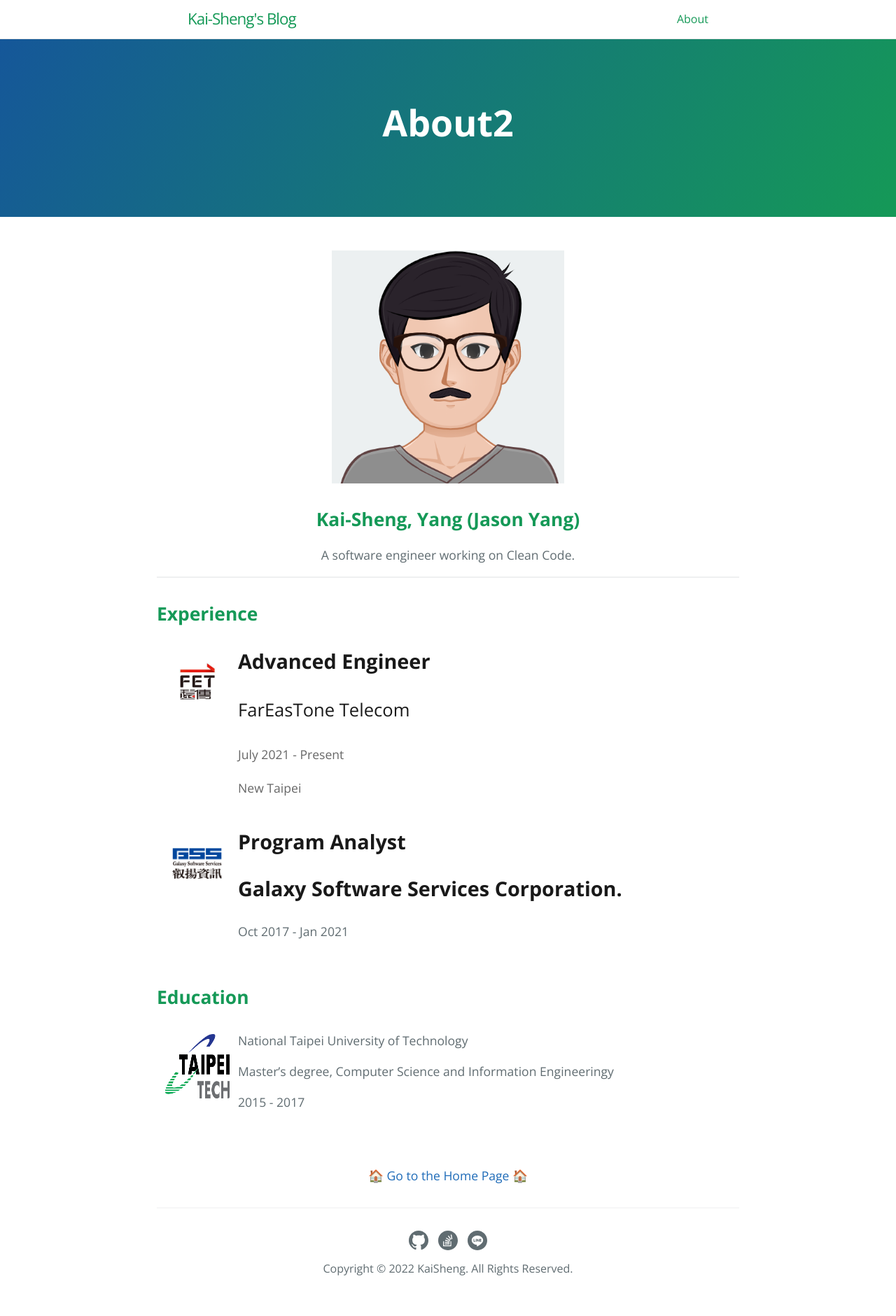
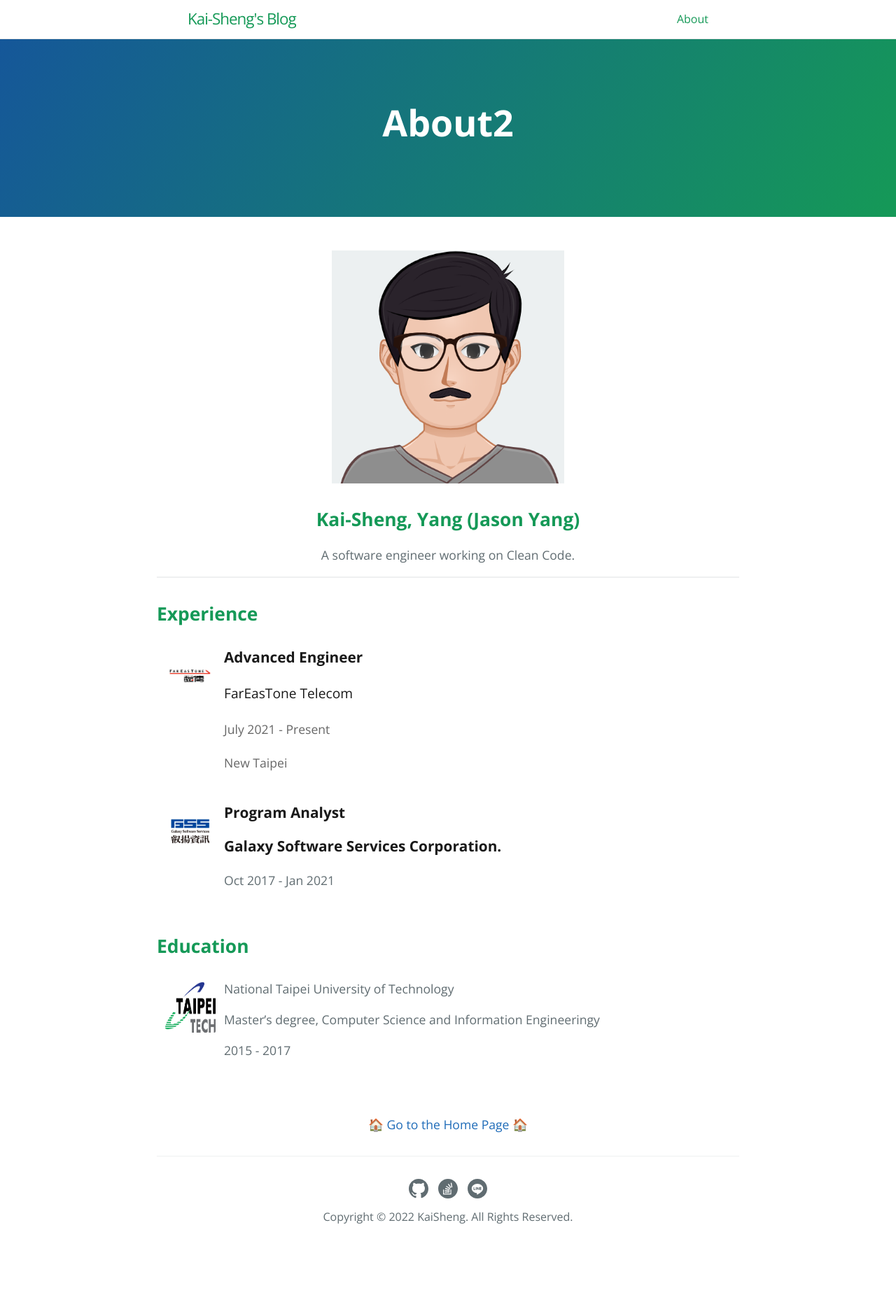
Before and after one commit to KaiSheng714/KaiSheng714.github.io, a Jekyll site: the page built from about2.html, in a window 1280 px wide. Shown: the whole page at 70% size. Built offline with Jekyll 4.4.1, drawn with Linux system fonts in a browser that asks for light colours; after the commit the page ends 1807 px from its top, so only the background shows below that.

Commit message:
profile2

```diff
--- a/_sass/blog/_layout.scss
+++ b/_sass/blog/_layout.scss
@@ -189,8 +189,8 @@ img[src*="size=small"] {
 
 
 .artdeco-entity-image--square-4 {
-  width: 100px;
-  height: 100px;
+  width: 80px;
+  height: 80px;
   -webkit-box-sizing: border-box;
   box-sizing: border-box;
   background-clip: content-box;
@@ -216,31 +216,33 @@ img[src*="size=small"] {
 
 
 .profile-section-card__title {
-  font-size: 1.8rem;
+  font-size: 1.3rem;
   line-height: 1.33333;
   font-weight: 600;
   color: rgba(0, 0, 0, 0.9);
   margin: 0;
+  margin-bottom: 0;
 }
 
 .profile-section-card__subtitle {
-  font-size: 1.6rem;
+  font-size: 1.2rem;
   line-height: 1.75;
   font-weight: 400;
   color: rgba(0, 0, 0, 0.9);
   margin: 0;
+  margin-bottom: 0;
   font-style: normal;
 }
 
 .profile-section-card__meta {
-  font-size: 1.6rem;
+  font-size: 1.1rem;
   line-height: 1.75;
   font-weight: 400;
-  color: rgba(0,0,0,0.6);
+  color: rgba(0, 0, 0, 0.6);
   margin: 0;
-      padding: 0;
-      border: 0;
-      font-size: 100%;
-      vertical-align: baseline;
-      background: transparent;
+  padding: 0;
+  border: 0;
+  font-size: 100%;
+  vertical-align: baseline;
+  background: transparent;
 }
```
Also changed, not shown: assets/image/profile-fareastone.png.
